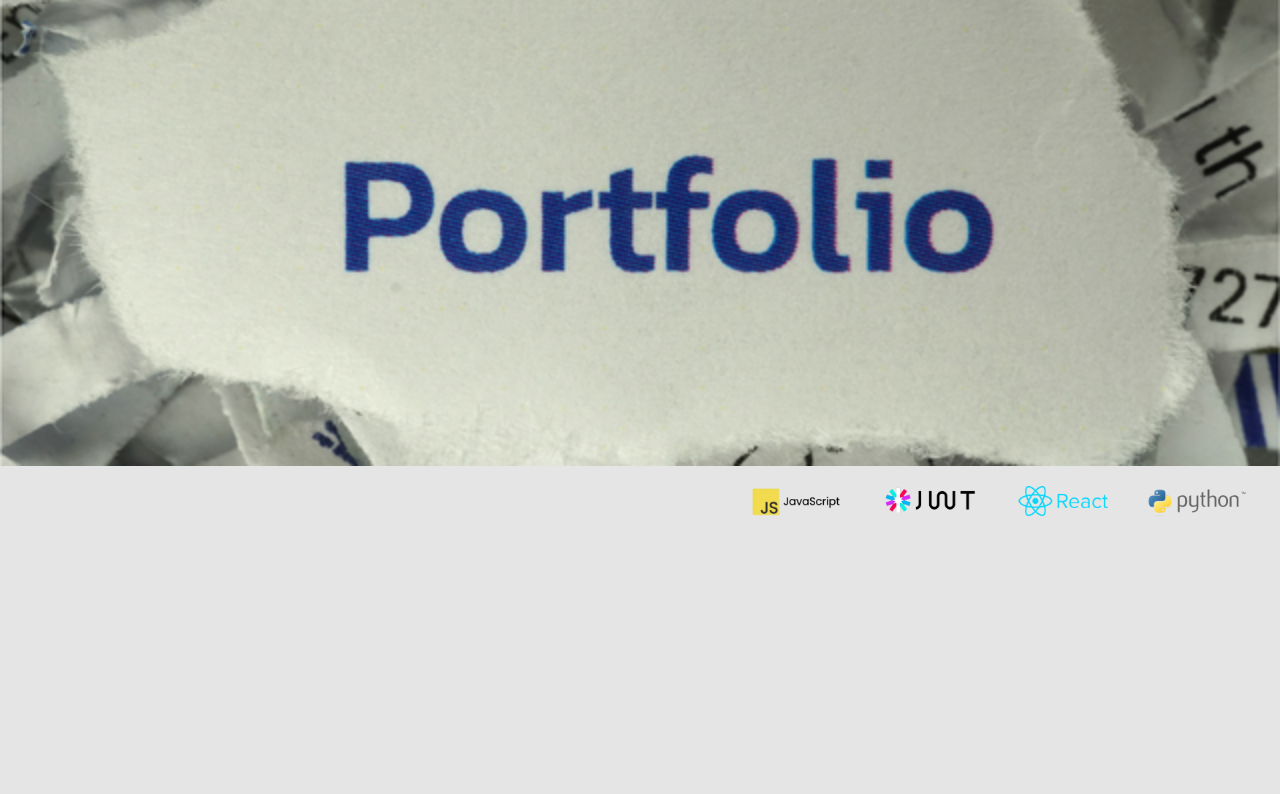
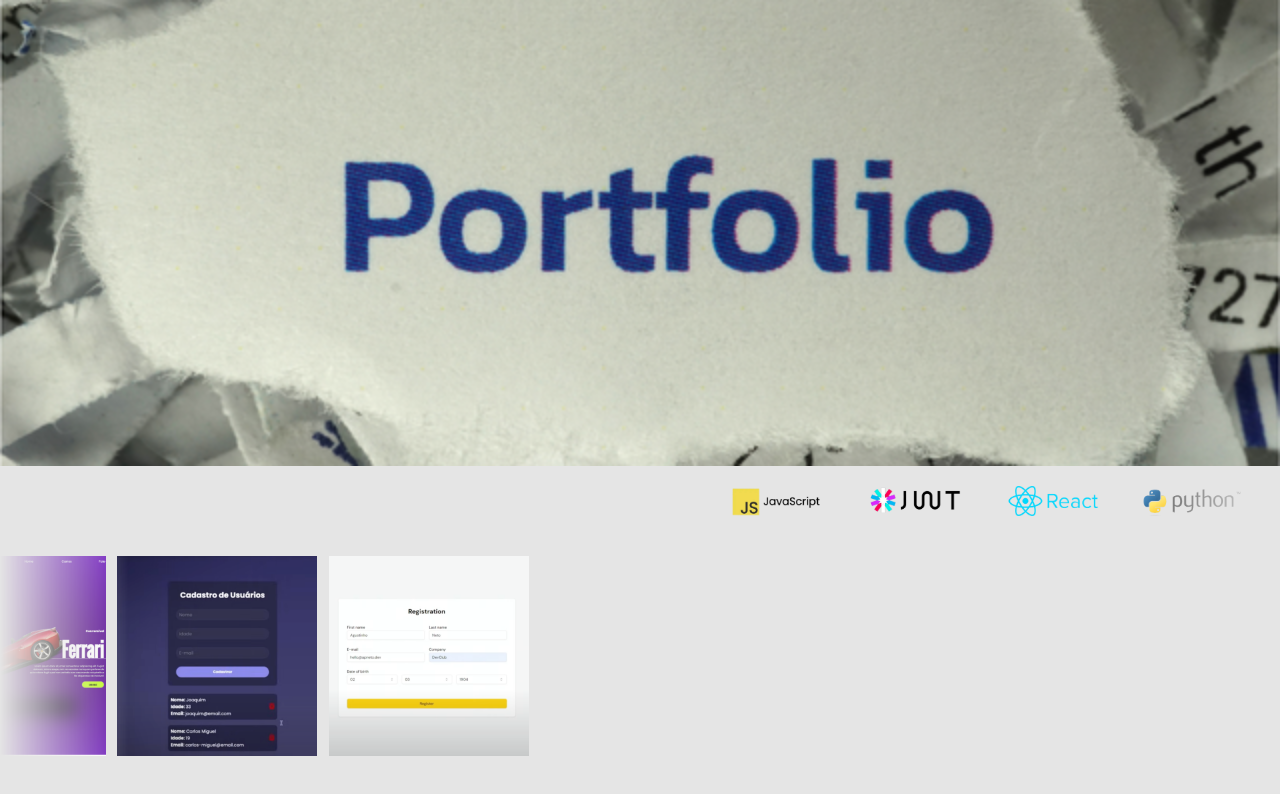
Before and after one commit to yurimaurino/carrosselInfinito, a plain HTML site: page index.html in a window 1280 px wide. Drawn offline with Linux system fonts and the light colour scheme.

Commit message:
adicionar o carrosel dos projetos

```diff
--- a/index.html
+++ b/index.html
@@ -8,8 +8,12 @@
 </head>
 <body>
   <main>
-    <img src="./images/portfolio3.png" alt="banner-portfolio">
-    <div class="container">
+    <img src="./images/portfolio3.png" alt="banner-portfolio" class="img-portfolio">
+    <div class="container" style="
+    --width: 100px;
+    --height: 50px;
+    --quantity: 10;
+    ">
       <div class="carrossel">
         <div class="item" style="--delay: 1s"><img src="./images/item1-1.png" alt="logo-linguagemlogo-linguagem"></div>
         <div class="item" style="--delay: 2s"><img src="./images/item1-2.png" alt="logo-linguagem"></div>
@@ -23,6 +27,23 @@
         <div class="item" style="--delay: 10s"><img src="./images/item1-10.png" alt="logo-linguagem"></div>
       </div>
     </div>
+    <div class="container reverse" style="
+    --width: 200px;
+    --height: 200px;
+    --quantity: 7;
+    ">
+      <div class="carrossel">
+        <div class="item" style="--delay: 1s"><img src="./images/item2-1.png" alt=""></div>
+        <div class="item" style="--delay: 2s"><img src="./images/item2-2.png" alt=""></div>
+        <div class="item" style="--delay: 3s"><img src="./images/item2-3.png" alt=""></div>
+        <div class="item" style="--delay: 4s"><img src="./images/item2-4.png" alt=""></div>
+        <div class="item" style="--delay: 5s"><img src="./images/item2-5.png" alt=""></div>
+        <div class="item" style="--delay: 6s"><img src="./images/item2-6.png" alt=""></div>
+        <div class="item" style="--delay: 7s"><img src="./images/item2-7.png" alt=""></div>
+        <div class="item" style="--delay: 8s"><img src="./images/item2-8.png" alt=""></div>
+        <div class="item" style="--delay: 9s"><img src="./images/item2-9.png" alt=""></div>
+      </div>
+    </div>
   </main>
 </body>
 </html>
--- a/styles.css
+++ b/styles.css
@@ -7,6 +7,7 @@
 
 body{
   background-color: #e5e5e5;
+  overflow-x: hidden;
 }
 
 main{
@@ -18,8 +19,9 @@ main{
 
 .container{
   width: 100%;
-  height: 50px;
+  height: var(--height);
   overflow: hidden;
+  mask-image: linear-gradient(to right, transparent, #000 10% 90%, transparent);
 }
 
 .carrossel{
@@ -27,18 +29,32 @@ main{
   display: flex;
   position: relative;
 }
+
 .item{
-  width: 100px;
-  height: 50px;
+  width: var(--width);
+  height: var(--height);
   position: absolute;
   left: 100%;
   animation: autoRun 10s linear infinite;
-  animation-delay: var(--delay);
+  animation-delay: calc( (10 / var(--quantity)) * var(--delay)) !important;
   cursor: pointer;
-  }
+}
+
+.container.reverse .item{
+  animation: reverseRun 10s linear infinite;
+}
 
 .item img{
   width: 100%;
+}
+
+.container:hover .item{
+  animation-play-state: paused;
+  filter: grayscale(1);
+}
+
+.container .item:hover{
+  filter: grayscale(0);
 }
 
 @keyframes autoRun {
@@ -46,6 +62,15 @@ main{
     left: 100%;
   }
   to{
-    left: -50px;
+    left: calc(-1 * var(--width));
   }
 }
+
+@keyframes reverseRun {
+  from{
+    left: calc(-1 * var(--width));
+  }
+  to{
+    left: 100%;
+  }
+}
```
Also changed, not shown: 1 other file.
